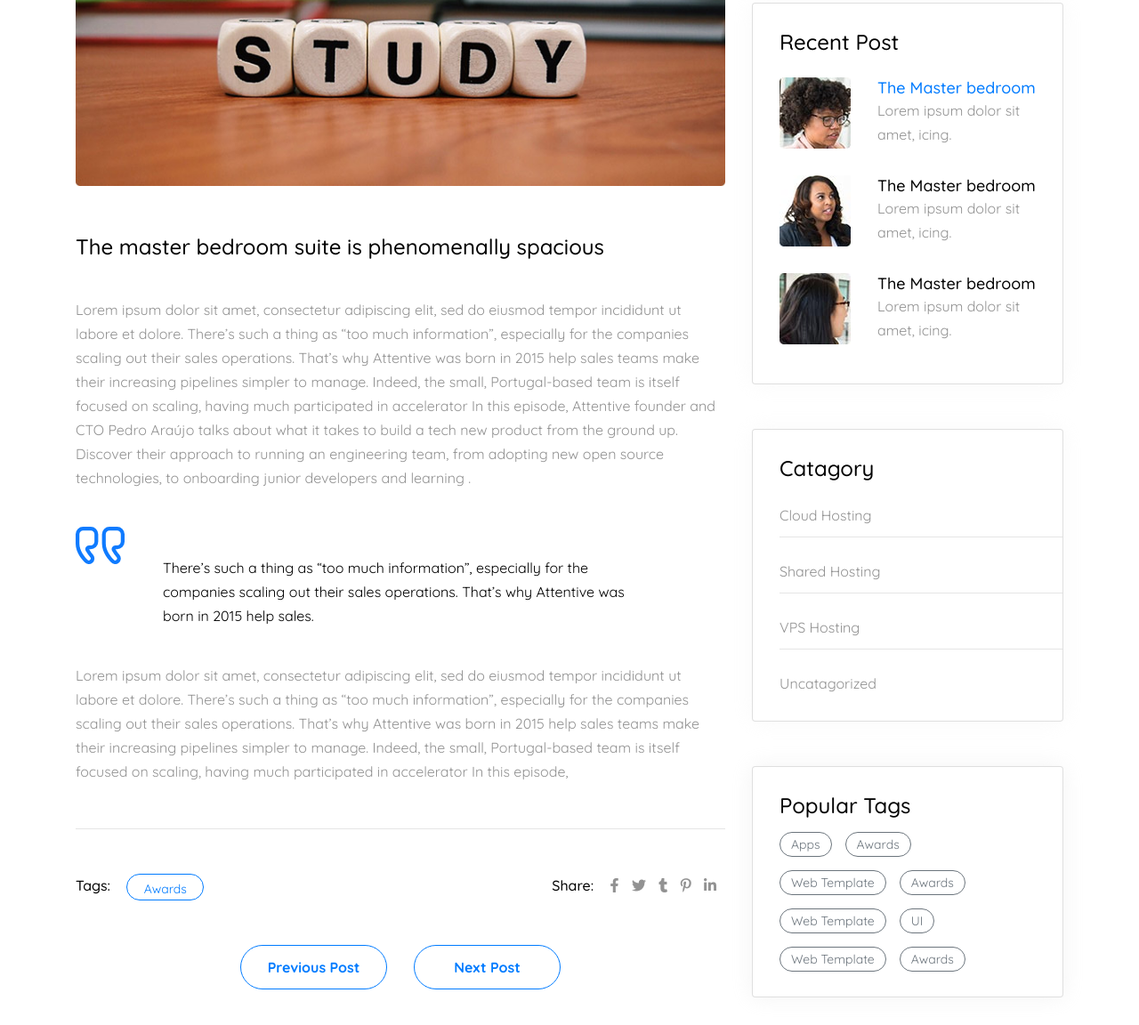
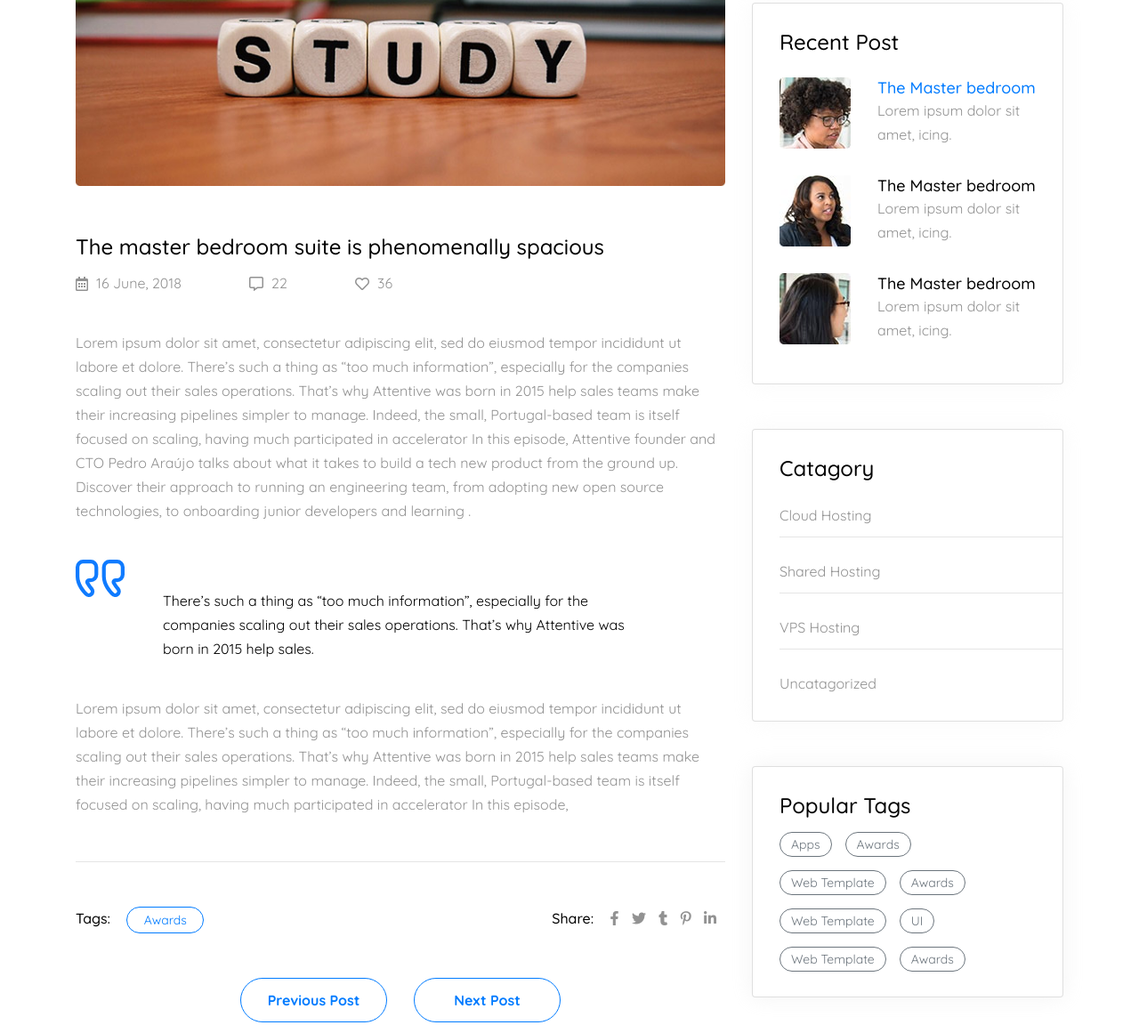
Before and after one commit to Biruang/AcademyTask1, a website: page BlogPostDetails/index.html in a window 1280 px wide. Shown: the part 744-1896 px from the top of the page at 89% size. Drawn offline with nearby package versions, Linux system fonts and the light colour scheme.

Commit message:
Blog Post Details fixed

```diff
--- a/BlogPostDetails/index.html
+++ b/BlogPostDetails/index.html
@@ -37,7 +37,7 @@
                         </li>
                     </ul>
 
-                    <a href="" class="btn rounded-pill header-nav-button mr-auto ml-auto mb-3 m-lg-0">Sing Up</a>
+                    <a href="" class="btn btn-primary rounded-pill header-nav-button mr-auto ml-auto mb-3 m-lg-0">Sing Up</a>
                 </div>
             </nav>
         </div>
@@ -69,6 +69,23 @@
                         <img src="img/Blog-head.jpg">
 
                         <h4>The master bedroom suite is phenomenally spacious</h4>
+
+                        <ul class="main-blog-text-stat">
+                            <li>
+                                <i class="far fa-calendar-alt"></i>
+                                <span>16 June, 2018</span>
+                            </li>
+
+                            <li>
+                                <i class="far fa-comment-alt"></i>
+                                <span>22</span>
+                            </li>
+
+                            <li>
+                                <i class="far fa-heart"></i>
+                                <span>36</span>
+                            </li>
+                        </ul>
 
                         <p>
                             Lorem ipsum dolor sit amet, consectetur adipiscing elit, sed
--- a/BlogPostDetails/style.css
+++ b/BlogPostDetails/style.css
@@ -208,6 +208,32 @@ h5{
     line-height: 36px;
 }
 
+/*Stat*/
+.main-blog-text-stat{
+    max-width: 356px;
+    justify-content: space-between;
+    display: flex;
+    list-style: none;
+    margin-top: 10px;
+}
+
+.main-blog-text-stat li:first-child{
+    max-width: 120px;
+    display: flex;
+    justify-content: space-between;
+}
+
+.main-blog-text-stat li{
+    align-items: center;
+    max-width: 45px;
+    display: flex;
+    justify-content: space-between;
+}
+
+.main-blog-text-stat i{
+    margin-right: 9px;
+}
+
 .main-blog-text p{
     margin-top: 40px;
     margin-bottom: 0;
@@ -255,7 +281,9 @@ h5{
 .main-blog-buttons-links button{
     font-size: 14px;
     height: 30px;
+    text-align: center;
     min-width: 87px;
+    line-height: 1.2;
 }
 
 .main-blog-buttons-links a{
@@ -301,6 +329,8 @@ h5{
 
 .main-blog-buttons-form input{
     margin-top: 30px;
+    padding-left: 30px;
+    padding-right: 30px;
     height: 60px;
     max-width: 360px;
 }
@@ -312,6 +342,7 @@ h5{
 }
 
 .main-blog-buttons-form textarea{
+    padding: 25px 30px;
     height: 160px;
     margin-top: 30px;
 }
```
Also changed, not shown: BlogPost/style.css (+13 -6 lines).
